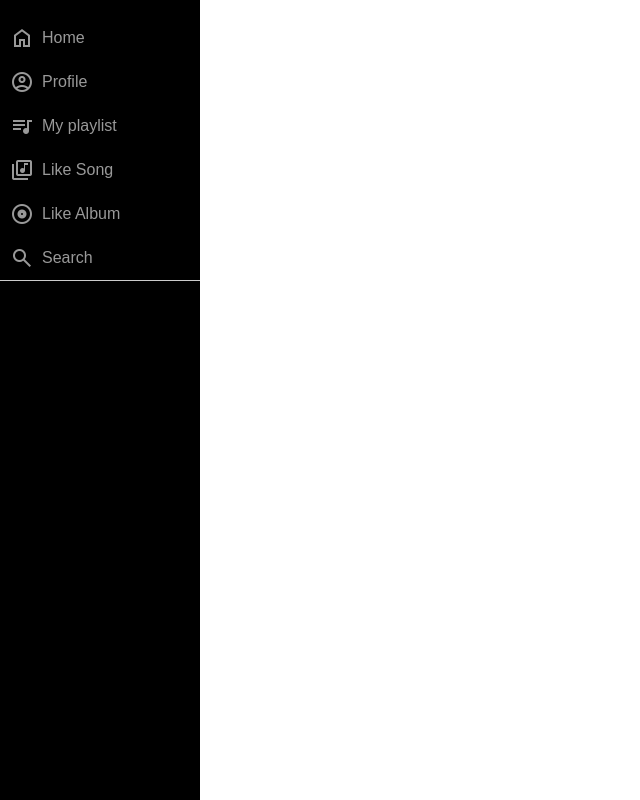
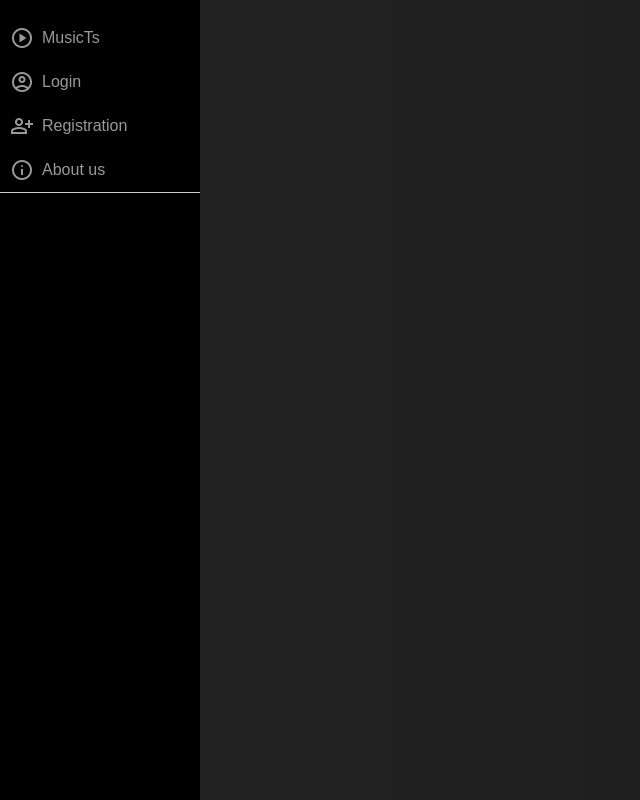
Before and after one commit to pan1caisreal/musicTS, a React (Create React App) app in the folder client/: page / in a window 1280 px wide. Shown: the whole page, without its empty margins (0-640 px from the left). Built offline with nearby package versions, Linux system fonts and the light colour scheme; a web font is replaced by a local one.

Commit message:
sass file

```diff
--- a/client/src/App.tsx
+++ b/client/src/App.tsx
@@ -1,20 +1,34 @@
-
 import React from 'react';
 import Sidebar from "./Components/sideBar";
 
+const App = () => {
 
-const App = () => {
-    const menuItem = [
-        {text: 'Home', icon: 'home'},
+    const isAuth = false;
+
+    const menuItemAuth = [
+        {text: "MusicTs", icon: "play_circle"},
         {text: 'Profile', icon: 'account_circle'},
-        {text: 'My playlist', icon: 'queue_music'},
         {text: 'Like Song', icon: 'library_music'},
+        {text: 'My playlists', icon: 'queue_music'},
         {text: 'Like Album', icon: 'album'},
-        {text: 'Search',icon: 'search'}
+        {text: 'Search',icon: 'search'},
+        {text: 'Logout', icon: 'logout'}
+    ]
+
+    const menuItemNotAuth = [
+        {text: "MusicTs", icon: "play_circle"},
+        {text: 'Login', icon: 'account_circle'},
+        {text: 'Registration', icon: 'person_add'},
+        {text: 'About us', icon: 'info'}
     ]
   return (
       <div>
-          <Sidebar items={menuItem} />
+          {isAuth ? (
+              <Sidebar items={menuItemAuth} />
+          ) : (
+              <Sidebar items={menuItemNotAuth} />
+          )}
+
       </div>
   );
 };
--- a/client/src/Components/sideBar.tsx
+++ b/client/src/Components/sideBar.tsx
@@ -1,5 +1,5 @@
 import React from 'react';
-import './Sidebar.scss';
+import '../styles/main.scss';
 
 type SidebarProps = {
     items: {text: string; icon: string}[]
--- a/client/src/Components/Sidebar.scss
+++ b/client/src/styles/Sidebar.scss
@@ -1,3 +1,5 @@
+@import "var";
+
 .sidebar {
   width: 200px;
   height: 100vh;
@@ -18,10 +20,9 @@ ul {
 }
 
 li {
-  color: rgb(153,153,153);
-  font-family: 'REM', sans-serif;
+  color: $main_color;
   padding: 10px;
-  transition: 0.5s;
+  transition: $transition_time;
   cursor: pointer;
   display: flex;
   align-items: center;
@@ -31,8 +32,8 @@ li {
   }
 
   &:hover{
-    color: #ffffff;
-    transition: 0.5s;
+    color: $hover_color;
+    transition: $transition_time;
   }
 }
 
@@ -40,10 +41,6 @@ li {
   .TextMenu{
       display: none;
   }
-  .material-symbols-outlined{
-
-  }
-
   .sidebar{
     width: 100px;
     display: flex;
--- /dev/null
+++ b/client/src/styles/_global.scss
@@ -0,0 +1,7 @@
+@import "var";
+body{
+  font-family: $main_font;
+  background: rgb(34,34,34);
+  background: linear-gradient(97deg, rgba(34,34,34,1) 0%, rgba(29,29,29,1) 98%);
+  color: #ffffff;
+}
--- /dev/null
+++ b/client/src/styles/main.scss
@@ -0,0 +1,3 @@
+@import "Sidebar";
+@import "var";
+@import "_global";
--- /dev/null
+++ b/client/src/styles/var.scss
@@ -0,0 +1,4 @@
+$main_font: 'REM', sans-serif;
+$main_color: rgb(153,153,153);
+$hover_color: #ffffff;
+$transition_time: 0.5s;
--- a/client/webpack.config.js
+++ /dev/null
@@ -1,47 +0,0 @@
-const path = require('path');
-const HtmlWebpackPlugin = require('html-webpack-plugin');
-const ReactRefreshWebpackPlugin = require('@pmmmwh/react-refresh-webpack-plugin');
-
-module.exports = {
-    entry: './src/index.tsx',
-    output: {
-        path: path.resolve(__dirname, 'dist'),
-        filename: 'bundle.js',
-    },
-    resolve: {
-        extensions: ['.ts', '.tsx', '.js', '.jsx'],
-    },
-    module: {
-        rules: [
-            {
-                test: /\.tsx?$/,
-                exclude: /node_modules/,
-                use: [
-                    {
-                        loader: 'babel-loader',
-                        options: {
-                            plugins: [require.resolve('react-refresh/babel')],
-                        },
-                    },
-                    {
-                        loader: 'ts-loader',
-                    },
-                ],
-            },
-            {
-                test: /\.css$/,
-                use: ['style-loader', 'css-loader'],
-            },
-        ],
-    },
-    plugins: [
-        new HtmlWebpackPlugin({
-            template: './public/index.html',
-        }),
-        new ReactRefreshWebpackPlugin(),
-    ],
-    devServer: {
-        hot: true,
-        contentBase: path.resolve(__dirname, 'dist'),
-    },
-};
```
Also changed, not shown: client/package.json (+1 -6 lines), 1 other file (tests, documents, lock files or other folders).
